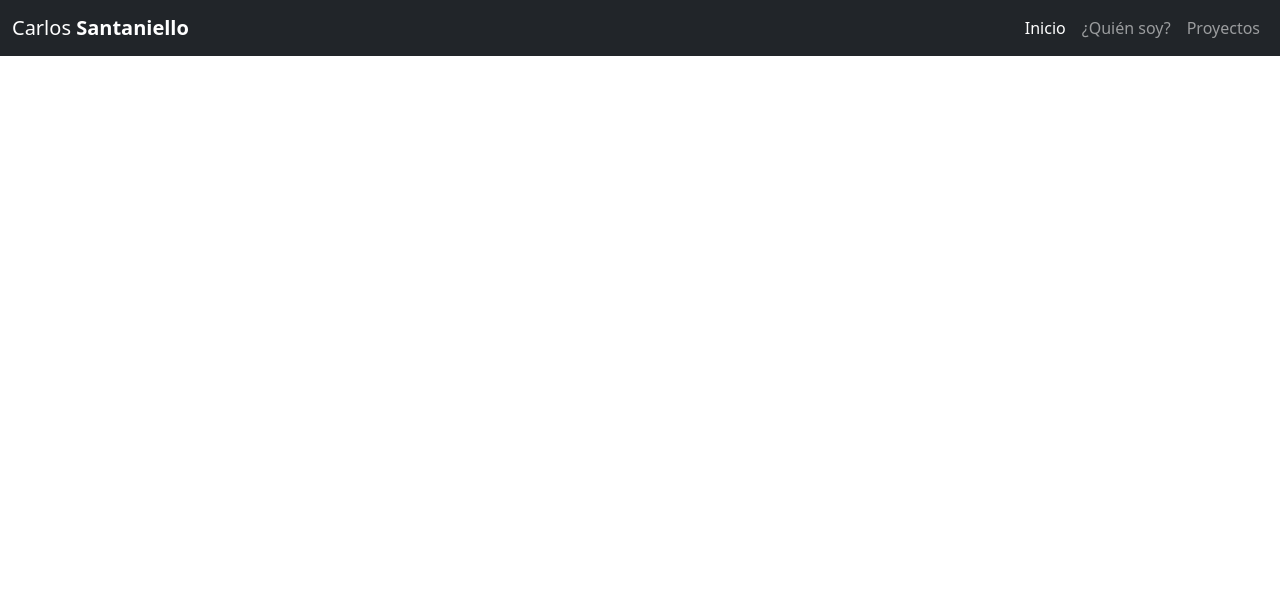
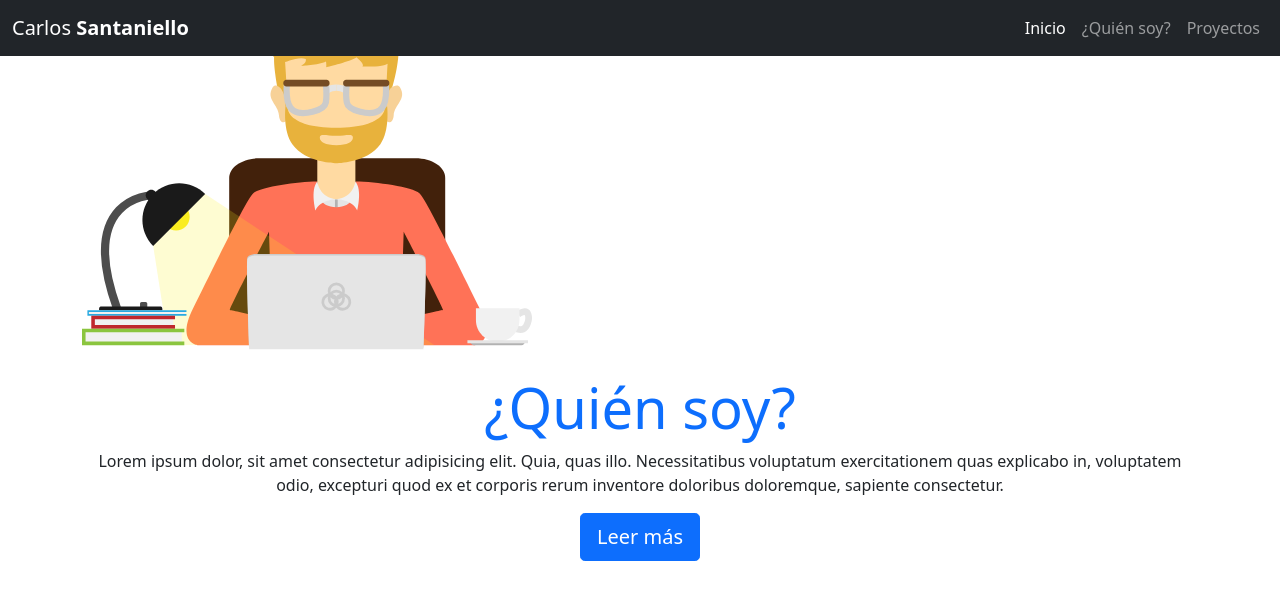
Before and after one commit to cesantaniello/portfolio-bootstrap, a plain HTML site: page index.html in a window 1280 px wide. Drawn offline with nearby package versions, Linux system fonts and the light colour scheme.

Commit message:
2.Add Quien soy section

```diff
--- a/index.html
+++ b/index.html
@@ -36,6 +36,23 @@
             </div>
         </div>
     </nav>
+
+    <!--Quien soy-->
+    <section id="#quien-soy">
+        <div class="container">
+            <div class="row">
+                <div class="col-12">
+                    <img src="./images/desarrollador.svg" alt="Soy el desarrollador" class="img-fluid mb-4">
+                </div>
+                <div class="col-12 text-center">
+                    <h1 class="display-4 font-weight-bold text-primary">¿Quién soy?</h1>
+                    <p>Lorem ipsum dolor, sit amet consectetur adipisicing elit. Quia, quas illo. Necessitatibus voluptatum exercitationem quas explicabo in, voluptatem odio, excepturi quod ex et corporis rerum inventore doloribus doloremque, sapiente consectetur.</p>
+                    <a href="#" class="btn btn-primary btn-lg">Leer más</a>
+                </div>
+            </div>
+        </div>
+    </section>
+
     <!-- Optional JavaScript; choose one of the two! -->
 
     <!-- Option 1: Bootstrap Bundle with Popper -->
```
